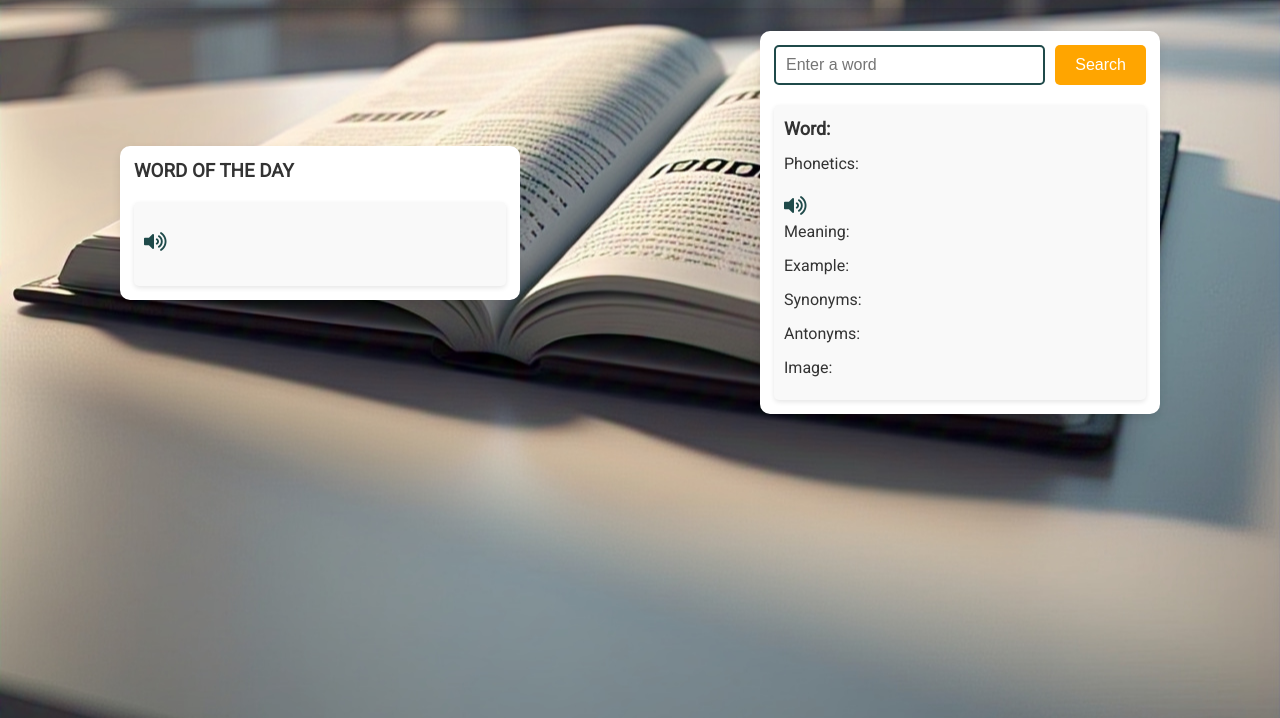
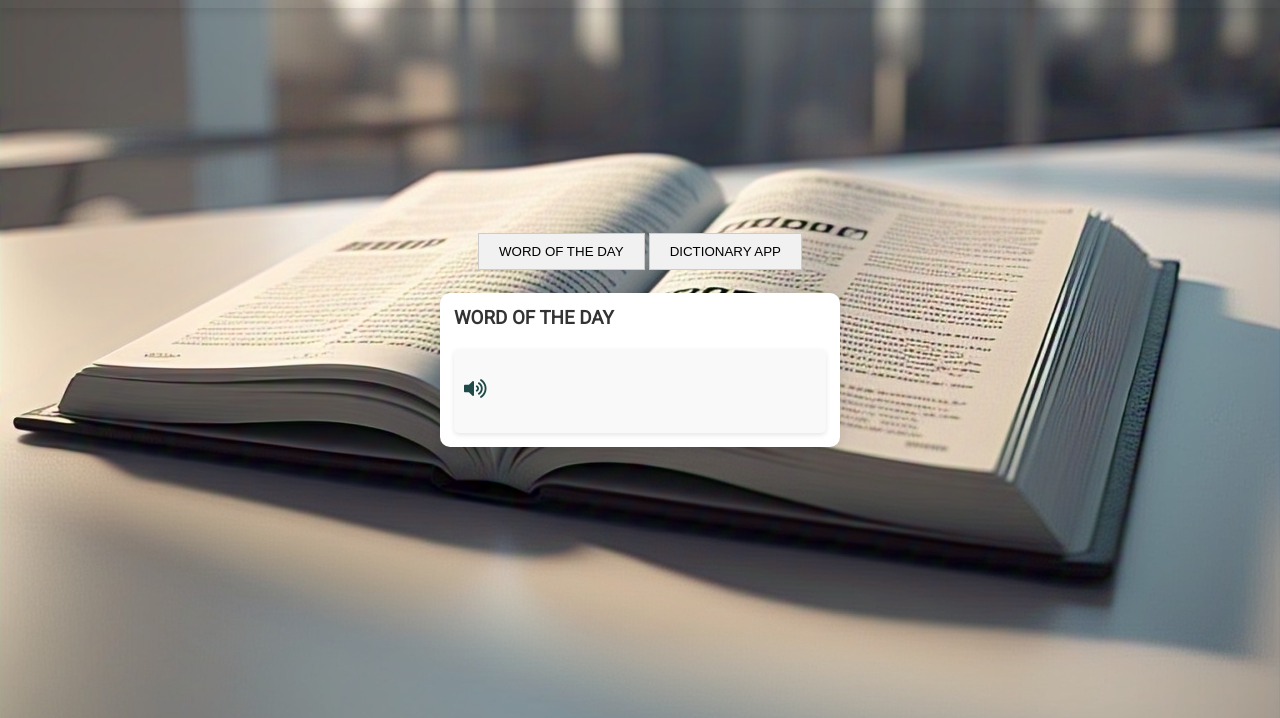
Before and after one commit to Deepanker1010/dictionary-app, a plain HTML site: page index.html in a window 1280 px wide. Shown: the part 82-800 px from the top of the page. Drawn offline with Linux system fonts and the light colour scheme; no server answers.

Commit message:
added  tab option for switch.

```diff
--- a/app.css
+++ b/app.css
@@ -24,6 +24,22 @@ header {
 }
 .mainContainer{
     display: flex;
+    flex-direction: column; /* Keeps elements stacked vertically */
+    align-items: center; /* Horizontally center the content */
+    justify-content: center; /* Vertically center the content */
+    min-height: 80vh; /* Full viewport height for centering */
+}
+.tab {
+    display: none;
+}
+.tab-links button {
+    cursor: pointer;
+    padding: 10px 20px;
+    border: 1px solid #ccc;
+    background: #f1f1f1;
+}
+.tab-links button.active {
+    background: #ccc;
 }
 .container {
     width: 400px;
--- a/app.js
+++ b/app.js
@@ -1,3 +1,4 @@
+
 const wordsArray = [
     "serendipity", "ephemeral", "luminous", "exuberant", "melancholy",
     "tranquil", "ethereal", "ineffable", "sagacious", "halcyon",
@@ -162,3 +163,15 @@ function inputwordimg(imgname) {
             alert('Error:', error);
         });
 }
+function openTab(tabName) {
+    let tabs = document.querySelectorAll('.tab');
+    tabs.forEach(tab => tab.style.display = 'none');
+    document.getElementById(tabName).style.display = 'block';
+
+    let buttons = document.querySelectorAll('.tab-links button');
+    buttons.forEach(button => button.classList.remove('active'));
+    event.target.classList.add('active');
+  }
+
+  // Set default active tab
+  openTab('Tab1');
--- a/index.html
+++ b/index.html
@@ -16,7 +16,12 @@
     </header>
 
     <main class="mainContainer">
+      <div class="tab-links">
+            <button onclick="openTab('Tab1')">WORD OF THE DAY</button>
+            <button onclick="openTab('Tab2')">DICTIONARY APP</button>
+        </div>
         <!-- Word of the Day Section -->
+        <div id="Tab1" class="tab">
             <div class="container">
                 <h3>WORD OF THE DAY</h3>
                 <p id="currentDate"></p>
@@ -31,7 +36,8 @@
                     <p><span id="wordofday-img"></span></p>
                 </div>
             </div>
-
+        </div>
+         <div id="Tab2" class="tab">
             <!-- Search Section -->
             <div class="container">
                 <div class="searchbar">
@@ -51,6 +57,7 @@
                     <p>Image: <span id="word-img"></span></p>
                 </div>
             </div>
+        </div>
     </main>
 
     <script src="app.js"></script>
```
Lines whose indentation alone changed are shown as unchanged.
